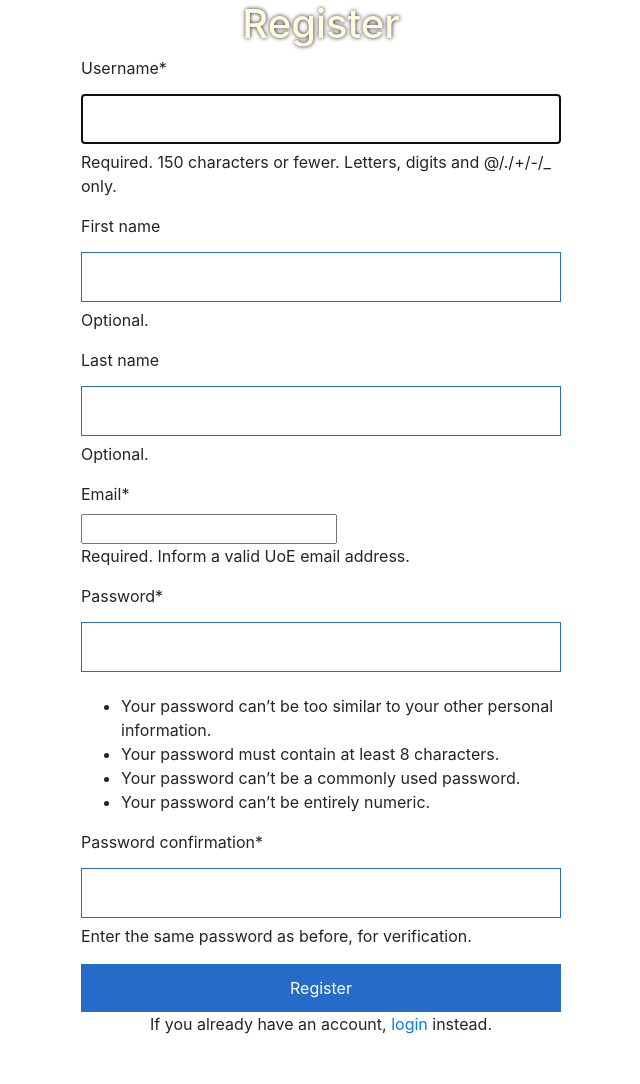
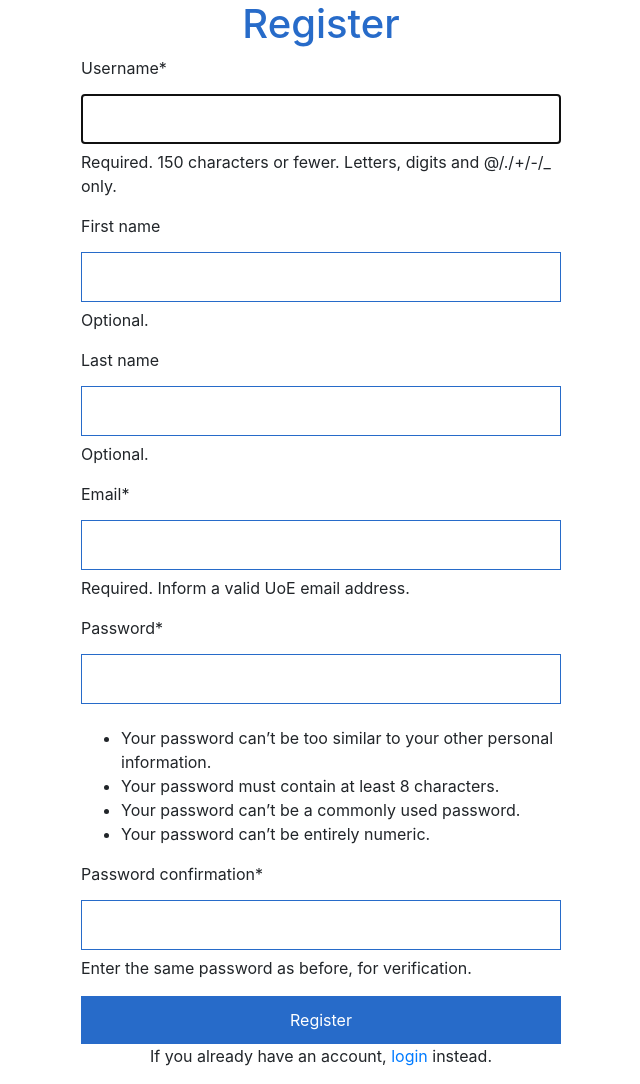
Before and after one commit to Pierre-siddall/exeplore, a Django app: page /register/ in a window 1280 px wide. Shown: the whole page, without its empty margins (319-959 px from the left). Before the commit the page ends 1034 px from the top, so only its background shows below. Run offline with Django 4.2, Linux system fonts and the light colour scheme; some libraries are stand-ins or nearby versions.

Commit message:
login and register colour

```diff
--- a/Exeplore/Exeplore/static/css/stylesheet.css
+++ b/Exeplore/Exeplore/static/css/stylesheet.css
@@ -13,15 +13,30 @@
 
 h1 {
     text-align: center;
+}
+
+.cream {
     color: #FFFCDC;
     text-shadow: 0.25px 0.25px 4px #1D1B22;
+}
+
+.green {
+    color: #2EE29D;
+}
+
+.blue {
+    color: #276BC9;
+}
+
+.black {
+    color: #1D1B22;
 }
 
 button:hover {
     opacity: 0.5;
 }
 
-input[type=text],input[type=password] {
+input[type=text], input[type=password], input[type=email] {
     width: 100%;
     padding: 12px 16px;
     margin: 6px 0;
--- a/Exeplore/templates/registration/home.html
+++ b/Exeplore/templates/registration/home.html
@@ -11,7 +11,7 @@
             --><button class="icon"><img src="{% static 'images/settings.png' %}"></button>
     </div>
     <div id="location">
-        <h1>Welcome!</h1>
+        <h1 class="cream">Welcome!</h1>
         <div id="map"></div>
         <script src="https://maps.googleapis.com/maps/api/js?key=AIzaSyCmLbmAbTlKJPB5N5bpwef5tfmn5DG_Y8c&callback=initialiseMap" async></script>
         <script src="{% static 'javascript/map.js' %}"></script>
--- a/Exeplore/templates/registration/login.html
+++ b/Exeplore/templates/registration/login.html
@@ -4,7 +4,7 @@
 
 <div class="mobile-container">
     <!-- login form -->
-    <h1>Login</h1>
+    <h1 class="blue">Login</h1>
     <form method="POST">
         {% csrf_token %}
         {{ login_form|crispy }}
--- a/Exeplore/templates/registration/register.html
+++ b/Exeplore/templates/registration/register.html
@@ -4,7 +4,7 @@
 
 <div class="mobile-container">
 	<!-- registration form -->
-	<h1>Register</h1>
+	<h1 class="blue">Register</h1>
 	<form method="POST">
 		{% csrf_token %}
 		{{ register_form|crispy }}
```
